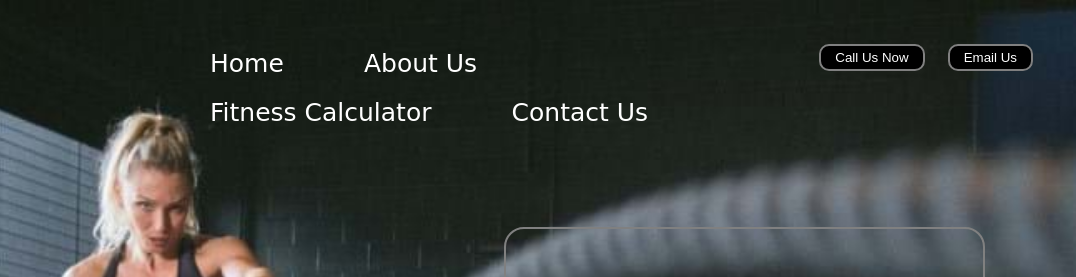
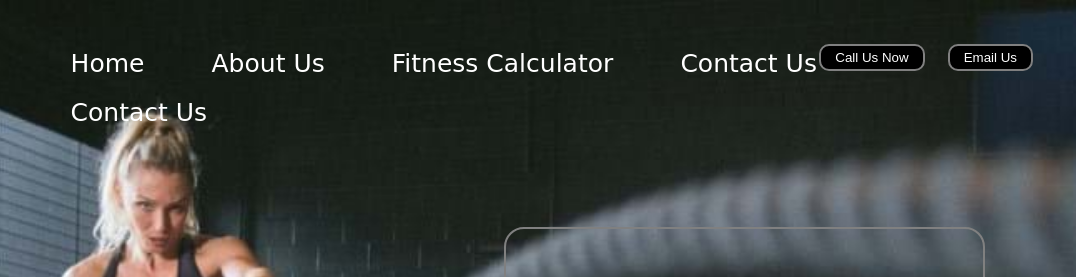
Before and after one commit to muskan-agarwal09/a-gym-website-using-HTML5-and-CSS3, a plain HTML site: page index.html in a window 1280 px wide. Shown: the top 277 px of the page, 204-1280 px from the left. Drawn offline with Linux system fonts and the light colour scheme.

Commit message:
update navbar

```diff
--- a/index.html
+++ b/index.html
@@ -29,7 +29,7 @@
         /* centering the box */
         display: block;
         margin: 29px auto;
-        width: 50%;
+        width: 70%;
       }
 
       .right {
@@ -45,7 +45,7 @@
         /* elements side side mai a gya */
         display: inline-block;
         margin-top: 20px;
-        margin-left: 25px;
+        margin-left: 12px;
       }
 
       .navbar li a {
@@ -142,6 +142,7 @@
           <li><a href="#">About Us</a></li>
           <li><a href="#">Fitness Calculator</a></li>
           <li><a href="#">Contact Us</a></li>
+          <li><a href="#">Contact Us</a></li>
         </ul>
       </div>
       <!-- right box for buttons -->
```
